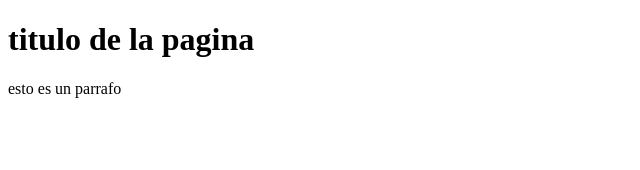
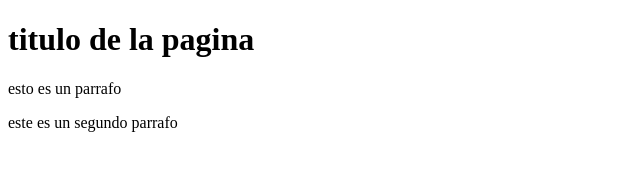
Before and after one commit to cesargutierrezg/Proyecto-web-empresa, a plain HTML site: page index.html in a window 1280 px wide. Shown: the whole page, without its empty margins (0-640 px from the left). Drawn offline with Linux system fonts and the light colour scheme.

Commit message:
agregando parrafo 2

```diff
--- a/index.html
+++ b/index.html
@@ -8,5 +8,6 @@
 <body>
     <h1>titulo de la pagina</h1>
     <p>esto es un parrafo</p>
+    <p>este es un segundo parrafo</p>
 </body>
 </html>
```
